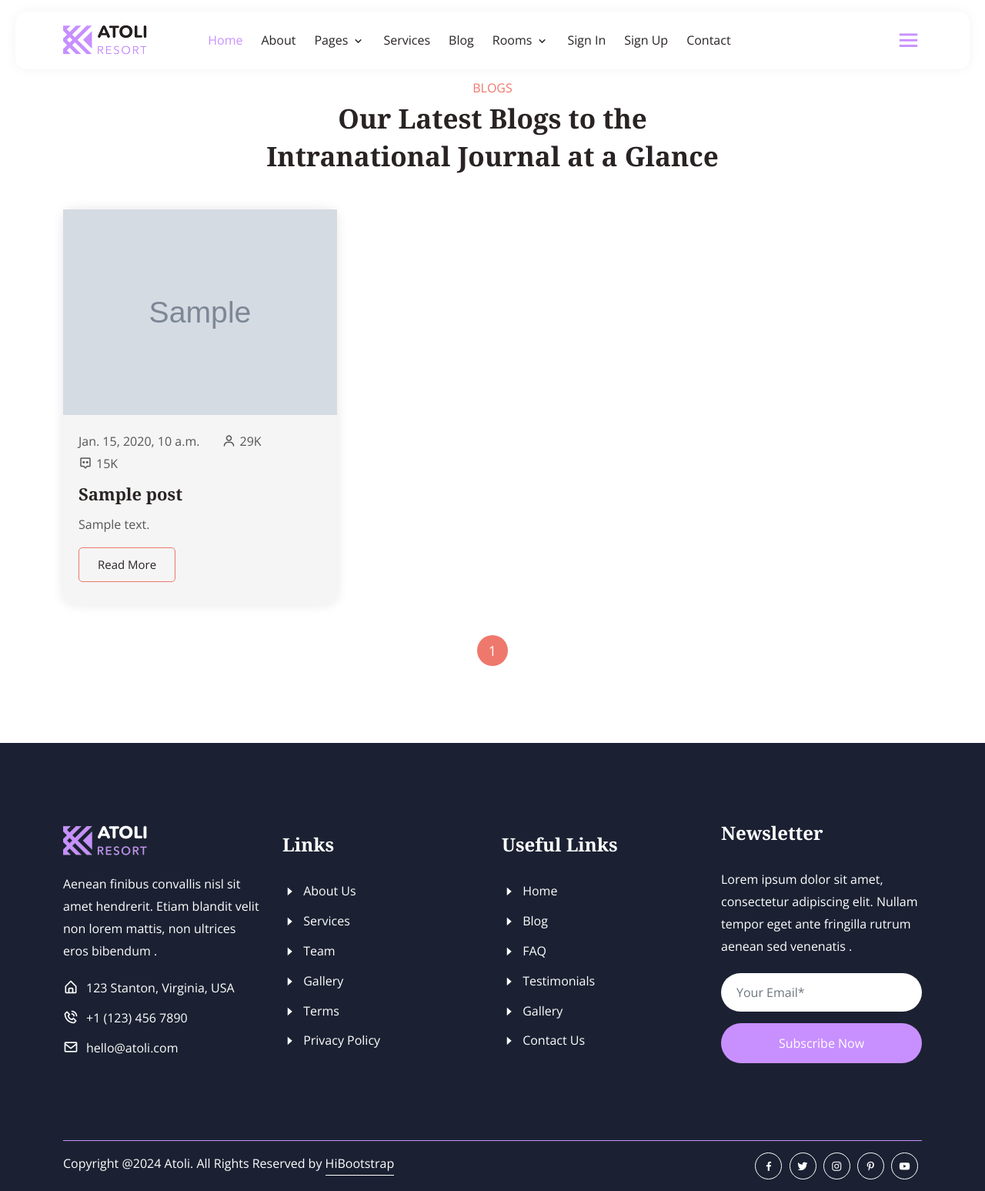
After one commit to 3ina/hotel_reservation_django_app, a Django app: page /post/ in a window 1280 px wide. The commit adds this page. Shown: the whole page at 77% size. Run offline with Django 5.2, Linux system fonts and the light colour scheme; tables that the repository leaves empty hold one stand-in row (values such as "Sample post"); grey boxes marked "Sample" are stand-in pictures; some libraries are stand-ins or nearby versions.

Commit message:
add blog view

```diff
--- a/backend/models.py
+++ b/backend/models.py
@@ -9,6 +9,7 @@ class Post(models.Model):
     image1 = models.ImageField(upload_to="./images/post/")
     image2 = models.ImageField(upload_to="./images/post/")
     upload_date = models.DateTimeField(auto_now_add=True)
+    text = models.TextField()
 
 
 class Tag(models.Model):
--- a/backend/urls.py
+++ b/backend/urls.py
@@ -6,6 +6,7 @@ app_name = "backend"
 urlpatterns = [
     path('',views.index,name='index'),
     path('about/', views.about, name='about'),
+    path("post/",views.ListBlogPost.as_view(),name="posts"),
     path('term-conditions/', views.term_conditions, name='term-conditions'),
     path('privacy-policy/', views.privacy_policy, name='privacy_policy'),
     path('restaurant/', views.restaurant, name='restaurant'),
--- a/backend/views.py
+++ b/backend/views.py
@@ -71,3 +71,9 @@ def weeding_hall(request):
         "objects": objects,
     }
     return render(request, 'backend/gallery.html', context)
+
+
+class ListBlogPost(ListView):
+    model = models.Post
+    paginate_by = 3
+    template_name = "backend/blog.html"
--- /dev/null
+++ b/templates/backend/blog.html
@@ -0,0 +1,89 @@
+{% extends 'base.html' %}
+{% load static %}
+
+
+{% block content %}
+
+
+      <!-- Blog Area -->
+        <div class="blog-area pt-100 pb-70">
+            <div class="container">
+                <div class="section-title text-center">
+                    <span class="sp-color">BLOGS</span>
+                    <h2>Our Latest Blogs to the Intranational Journal at a Glance</h2>
+                </div>
+                <div class="row pt-45">
+
+                    {% for post in post_list %}
+
+                        <div class="col-lg-4 col-md-6">
+                        <div class="blog-item">
+                            <a href="blog-details.html">
+                                <img src="{{ post.image1.url }}" alt="Images">
+                            </a>
+                            <div class="content">
+                                <ul>
+                                    <li>{{ post.upload_date }}</li>
+                                    <li><i class='bx bx-user'></i>29K</li>
+                                    <li><i class='bx bx-message-alt-dots'></i>15K</li>
+                                </ul>
+                                <h3>
+                                    <a href="blog-details.html">{{ post.title }}</a>
+                                </h3>
+                                <p>{{ post.text|truncatechars:30 }}</p>
+                                <a href="blog-details.html" class="read-btn">
+                                    Read More
+                                </a>
+                            </div>
+                        </div>
+                    </div>
+
+
+                    {% endfor %}
+
+
+
+
+
+
+
+
+
+                    <div class="col-lg-12 col-md-12">
+                        <div class="pagination-area">
+                            {% if page_obj.has_previous %}
+                                <a href="{% url 'backend:posts'%}?page={{ page_obj.previous_page_number }}"
+                                   class="prev page-numbers">
+                                <i class='bx bx-chevrons-left'></i>
+                            </a>
+                            {% endif %}
+
+                            {% for page_number in paginator.page_range %}
+                                <a
+                                        href="{% url 'backend:posts'%}?page={{ page_number }}"
+                                        class="page-numbers {% if page_number == page_obj.number %}current{% endif %}"
+                                >
+                                    {{ page_number }}
+                                </a>
+
+                            {% endfor %}
+
+                             {% if page_obj.has_next %}
+                                <a href="{% url 'backend:posts'%}?page={{ page_obj.next_page_number }}"
+                                   class="next page-numbers">
+                                <i class='bx bx-chevrons-right'></i>
+                            </a>
+                            {% endif %}
+
+
+                        </div>
+                    </div>
+
+
+                </div>
+            </div>
+        </div>
+        <!-- Blog Area End -->
+
+
+{% endblock %}
--- a/templates/base.html
+++ b/templates/base.html
@@ -136,7 +136,7 @@
                                 </li>
 
                                 <li class="nav-item">
-                                    <a href="#" class="nav-link">
+                                    <a href="{% url 'backend:posts' %}" class="nav-link">
                                         Blog
                                     </a>
                                 </li>
```
Also changed, not shown: templates/backend/team.html (+14 -11 lines).
